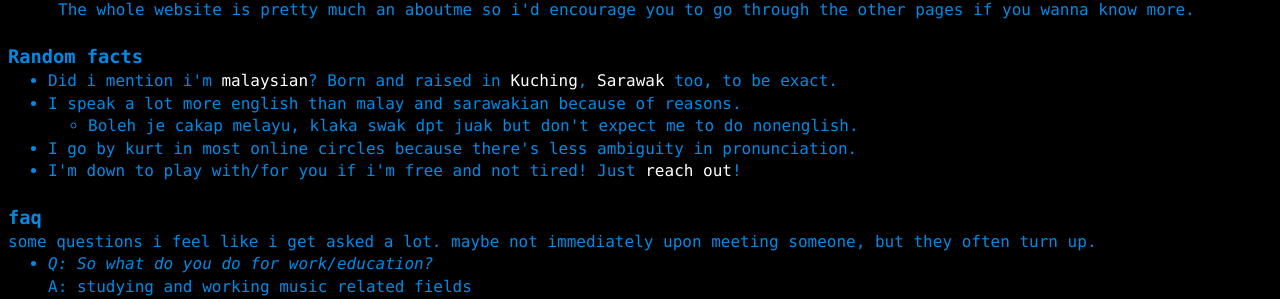
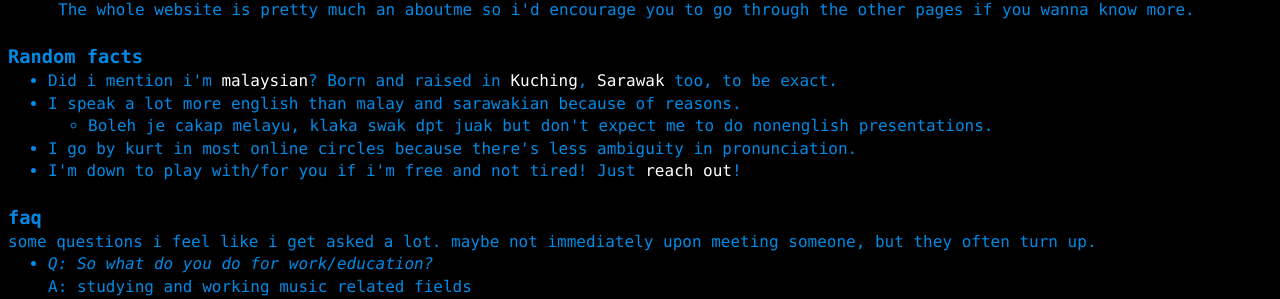
Before and after one commit to a-erfan-aa/a-erfan-aa.github.io, a Jekyll site: the page built from about.html, in a window 1280 px wide. Shown: the part 516-815 px from the top of the page. Built offline with Jekyll 4.4.1, drawn with Linux system fonts in a browser that asks for light colours.

Commit message:
Add missing word in a sentence in about.html

```diff
--- a/about.html
+++ b/about.html
@@ -29,7 +29,7 @@ lastChanged: 2022/08/13
 		<li>Did i mention i'm <a href="https://en.wikipedia.org/wiki/Malaysia">malaysian</a>? Born and raised in <a href="https://en.wikipedia.org/wiki/Kuching">Kuching</a>, <a href="https://en.wikipedia.org/wiki/Sarawak">Sarawak</a> too, to be exact.</li>
 		<li>I speak a lot more english than malay and sarawakian because of reasons.
 			<ul>
-				<li>Boleh je cakap melayu, klaka swak dpt juak but don't expect me to do nonenglish.</li>
+				<li>Boleh je cakap melayu, klaka swak dpt juak but don't expect me to do nonenglish presentations.</li>
 			</ul>
 		</li>
 		<li>I go by kurt in most online circles because there's less ambiguity in pronunciation.</li>
```
